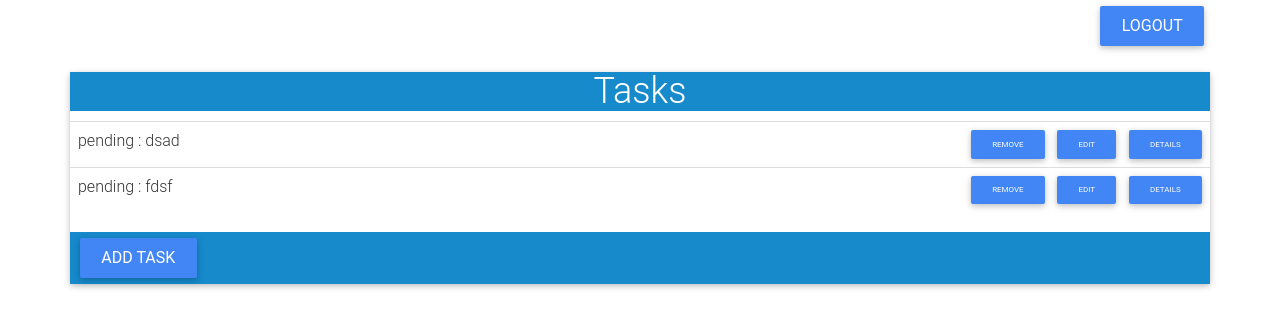
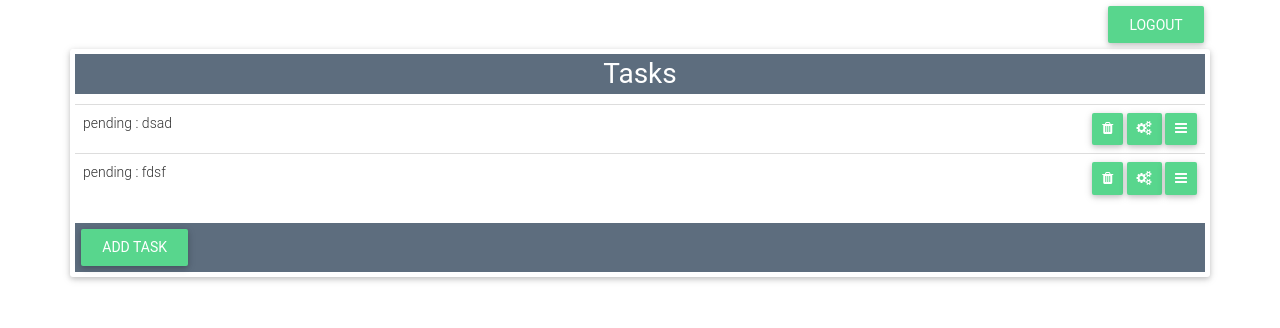
Before and after one commit to florferreyra/ToDoList, a Django app: template todo/core/templates/task-list.html in a window 1280 px wide. Shown: the top 328 px of the page. Run offline with Django 3.2, Linux system fonts and the light colour scheme; the template is opened without the code that fills it: values that come from a table or form of the project are taken from there, others are empty; data comes from the database, SQL or seed files in the repository; parts of the project's set-up code (start-up, migrations or seed data) failed here and were passed over; some libraries are stand-ins or nearby versions; some web fonts are replaced.

Commit message:
frontend for task-list

```diff
--- a/todo/core/templates/task-list.html
+++ b/todo/core/templates/task-list.html
@@ -13,12 +13,12 @@
 
 <div class="container">
   <div class="right-text">
-    <a class="btn btn-primary ml-3 text-size" href="{% url 'logout' %}" role="button">Logout</a>
+    <a class="btn btn-default waves-effect waves-light" href="{% url 'logout' %}" role="button">Logout</a>
   </div>
    <!--Panel-->
-  <div class="card">
+  <div class="card p-2">
     <div class="card-header blue-background text center-text">
-      <h1> Tasks </h1>
+      <p class="title"> Tasks </p>
     </div>
     <div class="card-body">
 
@@ -27,14 +27,12 @@
           {% for task in task_list %}
           <tr>
             <td>
-              <div class="text-size">
-                {{ task.get_state_display }} : {{ task }}
-              </div>
+              {{ task.get_state_display }} : {{ task }}
             </td>
             <td class="right-text" >
-              <a class="btn btn-primary ml-3" href="{% url 'task-remove' task.id %}" role="button">Remove</a>
-              <a class="btn btn-primary ml-3" href="{% url 'task-edit' task.id %}" role="button">Edit</a>
-              <a class="btn btn-primary ml-3" href="{% url 'task-details' task.id %}" role="button">Details</a>
+              <a class="btn btn-default waves-effect waves-light p-2" href="{% url 'task-remove' task.id %}" role="button"><i class="fa fa-trash" aria-hidden="true"></i></a>
+              <a class="btn btn-default waves-effect waves-light p-2" href="{% url 'task-edit' task.id %}" role="button"><i class="fa fa-cogs" aria-hidden="true"></i></a>
+              <a class="btn btn-default waves-effect waves-light p-2" href="{% url 'task-details' task.id %}" role="button"><i class="fa fa-bars" aria-hidden="true"></i></a>
             </td>
           </tr>
           {%endfor%}
@@ -42,7 +40,7 @@
       </table>
 
     <div class="card-footer text-muted blue-background text">
-        <a class="btn btn-primary ml-3 text-left text-size" href="{% url 'form-task' %}" role="button">Add Task</a>
+        <a class="btn btn-default waves-effect waves-light" href="{% url 'form-task' %}" role="button">Add Task</a>
     </div>
     </div>
   </div>
--- a/todo/static/content/css/styles.css
+++ b/todo/static/content/css/styles.css
@@ -1,8 +1,23 @@
+.btn {
+  font-size: 14px;
+  background-color: #58d68d;
+}
+
+.btn .fa{
+  font-size: 14px;
+  padding: 5px;
+}
+
 .blue-background {
-  background-color: #178ACC;
+  background-color: #5d6d7e;
 }
 
 .text{
+  color: white;
+}
+
+.title{
+  font-size: 28px;
   color: white;
 }
 
@@ -23,7 +38,7 @@
 
 .center-text{
   text-align: center;
-
+  font-size: 25px;
 }
 
 .text-left{
@@ -34,5 +49,31 @@
   text-align: right;
 }
 
-.text-size{
-  font-size:16px;}
+.card-body h4 {
+  font-size: 16px;
+}
+
+.card .card-text {
+  font-size: 14px;
+}
+
+.table td{
+  font-size: 14px;
+}
+
+label {
+  margin-left: 15px;
+  font-size: 18px;
+}
+
+#id_username{
+  font-size: 16px;
+  margin-left: 15px;
+  width: 90%;
+}
+
+#id_password{
+  font-size: 16px;
+  margin-left: 15px;
+  width: 90%;
+}
```
